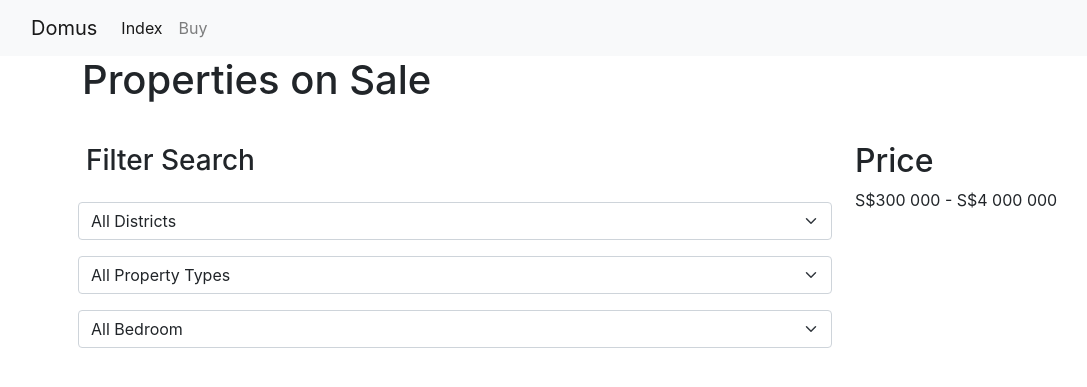
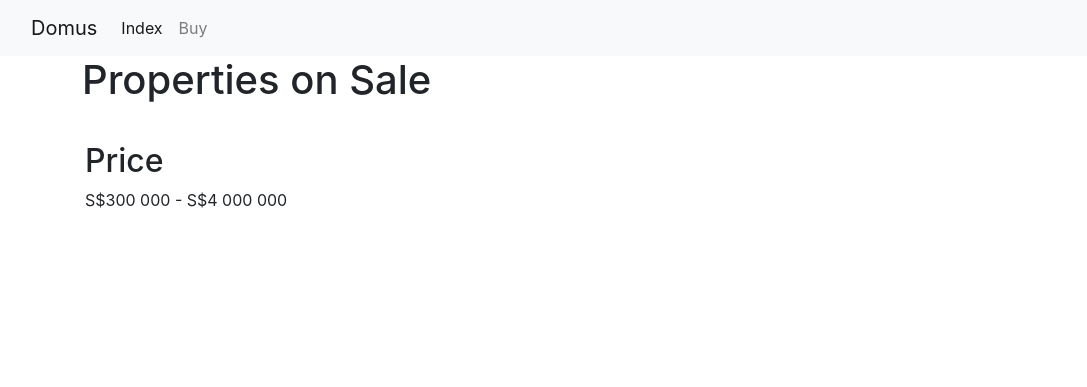
Before and after one commit to schwahue/Domus, a Flask app: page / in a window 1280 px wide. Shown: the top 387 px of the page, without its empty margins (0-1087 px from the left). Run offline with Flask 2, Linux system fonts and the light colour scheme; data that the repository does not hold is empty; parts of the project's set-up code (start-up, migrations or seed data) failed here and were passed over; some libraries are stand-ins or nearby versions.

Commit message:
Updated listing page
price filter working

```diff
--- a/Domus_App/app/__init__.py
+++ b/Domus_App/app/__init__.py
@@ -20,12 +20,12 @@ mysql = MySQL(app)
 
 @app.route('/')
 def listings():
-    cur = mysql.connection.cursor(MySQLdb.cursors.DictCursor)
-    cur.execute("SELECT * FROM listing")
-    datas = cur.fetchall()
-    cur.close()
-    print(datas)
-    return render_template('listings.html', data = datas)
+    # cur = mysql.connection.cursor(MySQLdb.cursors.DictCursor)
+    # cur.execute("SELECT * FROM listing")
+    # datas = cur.fetchall()
+    # cur.close()
+    # print(datas)
+    return render_template('listings.html')
 
 @app.route("/fetchrecords",methods=["POST","GET"])
 def fetchrecords():
--- a/Domus_App/app/templates/listings.html
+++ b/Domus_App/app/templates/listings.html
@@ -24,10 +24,9 @@ Properties on Sale
     <h1>Properties on Sale</h1>
   </div>
   <br />
-  <div class="row row-cols-lg-auto g-3 align-items-center" style="width: 50rem;">
+  <!-- <div class="row row-cols-lg-auto g-3 align-items-center" style="width: 50rem;">
 
-    <h3>&nbsp Filter Search</h3>
-    <div class="col-12">
+    <div class="col-9">
         <label class="visually-hidden" for="inlineFormSelectPref">Preference</label>
         <select class="form-select" id="district">
           <option selected>All Districts</option>
@@ -63,7 +62,7 @@ Properties on Sale
         </select>
       </div>
 
-    <div class="col-12">
+    <div class="col-9">
         <label class="visually-hidden" data-role="type-select" data-action="choose_type" for="inlineFormSelectPref">Preference</label>
         <select class="form-select" id="property_type">
           <option selected="All Types">All Property Types</option>
@@ -73,7 +72,7 @@ Properties on Sale
         </select>
       </div>
 
-    <div class="col-12">
+    <div class="col-9">
       <label class="visually-hidden" for="inlineFormSelectPref">Preference</label>
       <select class="form-select" id="bedroom">
         <option selected>All Bedroom</option>
@@ -83,15 +82,10 @@ Properties on Sale
         <option value="4">4</option>
         <option value="5">5</option>
       </select>
-    </div>
+    </div> -->
 
 
-    <!-- <div class="col-12">
-      <button type="submit" class="btn btn-primary">Filter</button>
-    </div> -->
-  </div>
-
-      <div class="col-md-3">
+      <div class="col-6">
           <div class="list-group">
               <h2 style="padding-top: 30px;">Price</h2>
               <input type="hidden" id="hidden_minimum_price" value="300000" />
@@ -99,14 +93,15 @@ Properties on Sale
               <p id="price_show">S$300 000 - S$4 000 000</p>
               <div id="price_range"></div>
           </div>
-          <div class="col-md-9">
-            <div class="row filter_data">
-         </div>
+
       </div>
-
-  </div>
-
-
+      &nbsp;
+      <br/>
+      <div class="column">
+        <div class="row filter_data">
+        </div>
+      </div>
+</div>
   <style>
   #loading
   {
--- a/Domus_App/app/templates/response.html
+++ b/Domus_App/app/templates/response.html
@@ -1,6 +1,7 @@
 
 {% for i in data %}
-<h1>Filtered Data</h1>
+&nbsp;
+<br/>
 <div class="card mb-3 card-columns mx-auto d-flex justify-content-center col-12" style="width: 70rem;">
   <img src="{{i['s3_object_link']}}" style=" width: 100%; height: 15vw; object-fit: cover; background-size: cover;
   background-repeat: no-repeat;
```
